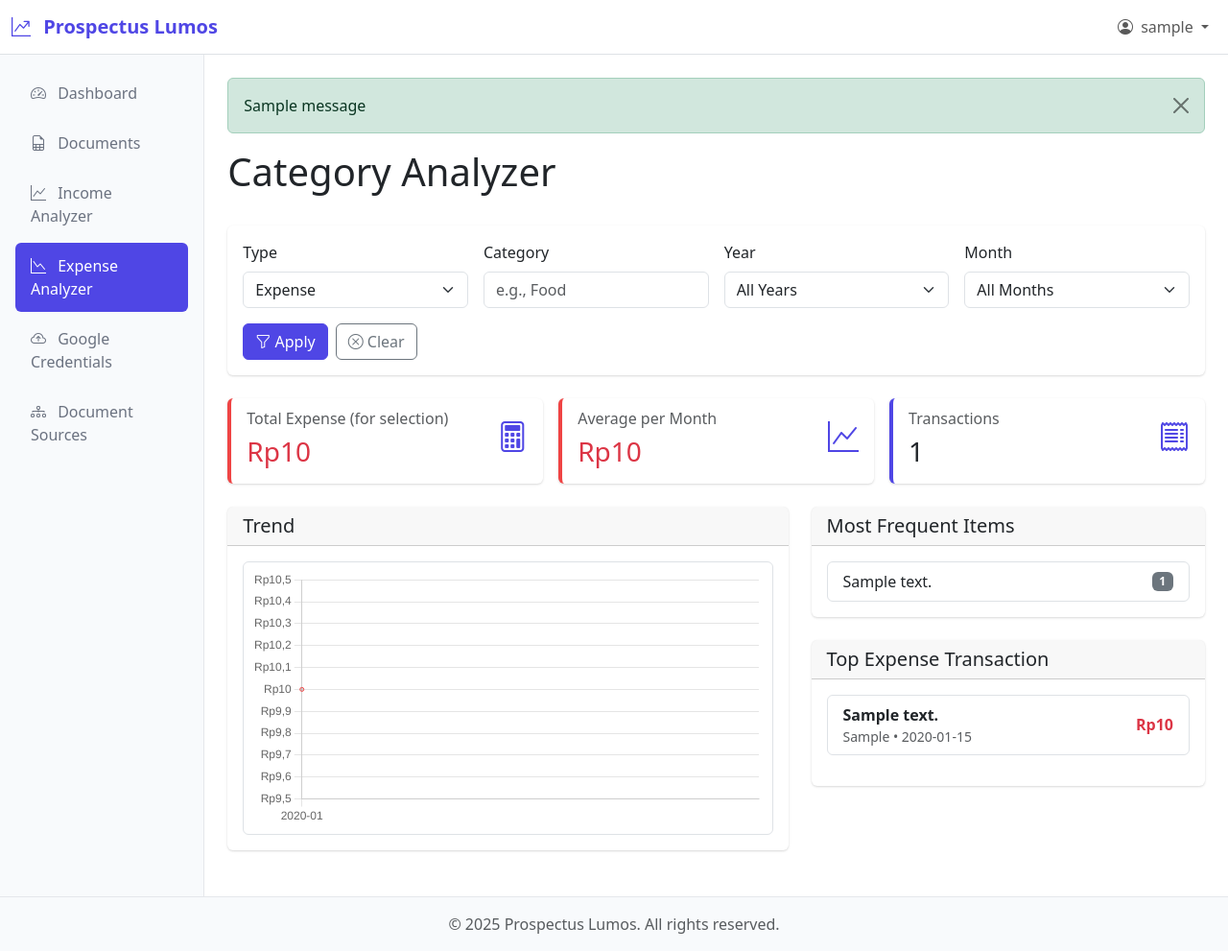
After one commit to chromium7/prospectus-lumos, a Django app: page /category-analyzer/ in a window 1280 px wide. The commit adds this page. Shown: the whole page at 96% size. Run offline with Django 4.2, Linux system fonts and the light colour scheme; a user stored in the database is signed in; tables that the repository leaves empty hold one stand-in row (values such as "Sample post"); one stand-in notice (Sample message) is shown.

Commit message:
Add category analyzer page (#75)
Co-authored-by: chromium7 <christofer@ui.co.id>

```diff
--- a/prospectus_lumos/website/expenses/urls.py
+++ b/prospectus_lumos/website/expenses/urls.py
@@ -10,6 +10,7 @@ urlpatterns = [
     path("documents/", views.document_list_view, name="document_list"),
     path("income-analyzer/", views.income_analyzer_view, name="income_analyzer"),
     path("expense-analyzer/", views.expense_analyzer_view, name="expense_analyzer"),
+    path("category-analyzer/", views.category_analyzer_view, name="category_analyzer"),
     # Actions
     path("sync-documents/", views.sync_documents_view, name="sync_documents"),
     path("download-csv/<int:document_id>/", views.download_csv_view, name="download_csv"),
--- a/prospectus_lumos/website/expenses/views.py
+++ b/prospectus_lumos/website/expenses/views.py
@@ -6,6 +6,7 @@ from django.http import HttpResponse
 from django.views.decorators.http import require_http_methods
 from django.core.paginator import Paginator
 from django.db.models import Q
+from collections import Counter
 
 from prospectus_lumos.apps.accounts.models import DocumentSource
 from prospectus_lumos.apps.documents.models import Document
@@ -278,3 +279,103 @@ def download_csv_view(request: TypedHttpRequest, document_id: int) -> HttpRespon
     except Exception as e:
         messages.error(request, f"Error downloading file: {str(e)}")
         return redirect("document_list")
+
+
+@login_required
+def category_analyzer_view(request: TypedHttpRequest) -> HttpResponse:
+    """Analyze a single category for income or expense with filters and insights"""
+    category_type = request.GET.get("type", "expense")  # 'expense' or 'income'
+    category_name = request.GET.get("category", "")
+    year_filter = request.GET.get("year", "")
+    month_filter = request.GET.get("month", "")
+
+    documents = Document.objects.filter(user=request.user)
+    if year_filter:
+        documents = documents.filter(year=int(year_filter))
+    if month_filter:
+        documents = documents.filter(month=int(month_filter))
+
+    # Prepare transactions for the selected category
+    transactions_qs = []
+    for doc in documents:
+        qs = doc.transactions.filter(transaction_type=category_type)
+        if category_name:
+            qs = qs.filter(category=category_name)
+        transactions_qs.extend(
+            list(qs.values("description", "amount", "category", "date", "document__month", "document__year"))
+        )
+
+    # Trend by month-year
+    trend: dict[str, float] = {}
+    for t in transactions_qs:
+        m = t["document__month"]
+        y = t["document__year"]
+        key = f"{y}-{m:02d}"
+        trend.setdefault(key, 0)
+        trend[key] += float(t["amount"])  # Decimal -> float for JS consumption
+
+    # Frequent items by description
+    desc_counts = Counter([t["description"] or "(No description)" for t in transactions_qs])
+    top_items = desc_counts.most_common(10)
+
+    # Top transaction by amount
+    top_tx = None
+    top_transactions = []
+    if transactions_qs:
+        top_tx = max(transactions_qs, key=lambda x: x["amount"])
+        top_transactions = sorted(transactions_qs, key=lambda x: x["amount"], reverse=True)[:5]
+
+    # Summary totals and averages
+    transactions_count = len(transactions_qs)
+    total_value = sum([t["amount"] for t in transactions_qs]) if transactions_qs else 0
+    # number of distinct months in trend for average
+    months_in_trend = len(trend.keys()) if trend else 0
+    average_value = (total_value / months_in_trend) if months_in_trend else 0
+
+    # Ordered trend arrays for chart (oldest -> newest)
+    trend_labels = []
+    trend_values = []
+    if trend:
+        ordered_keys = sorted(trend.keys())
+        trend_labels = ordered_keys
+        trend_values = [trend[k] for k in ordered_keys]
+
+    # Available facets
+    available_years = (
+        Document.objects.filter(user=request.user).values_list("year", flat=True).distinct().order_by("-year")
+    )
+    available_months = [
+        (1, "January"),
+        (2, "February"),
+        (3, "March"),
+        (4, "April"),
+        (5, "May"),
+        (6, "June"),
+        (7, "July"),
+        (8, "August"),
+        (9, "September"),
+        (10, "October"),
+        (11, "November"),
+        (12, "December"),
+    ]
+
+    context = {
+        "category_type": category_type,
+        "category_name": category_name,
+        "year_filter": year_filter,
+        "month_filter": month_filter,
+        "available_years": available_years,
+        "available_months": available_months,
+        "trend": trend,
+        "trend_labels": trend_labels,
+        "trend_values": trend_values,
+        "top_items": top_items,
+        "top_tx": top_tx,
+        "top_transactions": top_transactions,
+        "transactions_count": transactions_count,
+        "total_value": total_value,
+        "average_value": average_value,
+        "selected_tab": "expenses" if category_type == "expense" else "income",
+    }
+
+    return render(request, "expenses/category_analyzer.html", context)
--- a/templates/accounts/source_list.html
+++ b/templates/accounts/source_list.html
@@ -22,7 +22,7 @@
       <tr>
         <td>{{ source.name }}</td>
         <td>{{ source.get_source_type_display }}</td>
-        <td>{{ source.is_active|yesno:"Yes,No" }}</td>
+        <td>{% if source.is_active %}Yes{% else %}No{% endif %}</td>
         <td>{{ source.last_sync|default:"-" }}</td>
         <td class="text-end">
           <a class="btn btn-sm btn-primary" href="{% url 'source_update' source.pk %}">Edit</a>
--- /dev/null
+++ b/templates/expenses/category_analyzer.html
@@ -0,0 +1,200 @@
+{% extends 'base.html' %}
+{% load formatting %}
+
+{% block title %}Category Analyzer - Prospectus Lumos{% endblock %}
+
+{% block content %}
+<div class="d-flex justify-content-between align-items-center mb-4">
+  <h1>Category Analyzer</h1>
+</div>
+
+<div class="card mb-4">
+  <div class="card-body">
+    <form method="get" class="row g-3">
+      <div class="col-md-3">
+        <label class="form-label">Type</label>
+        <select name="type" class="form-select">
+          <option value="expense" {% if category_type == 'expense' %}selected{% endif %}>Expense</option>
+          <option value="income" {% if category_type == 'income' %}selected{% endif %}>Income</option>
+        </select>
+      </div>
+      <div class="col-md-3">
+        <label class="form-label">Category</label>
+        <input type="text" name="category" value="{{ category_name }}" class="form-control" placeholder="e.g., Food"/>
+      </div>
+      <div class="col-md-3">
+        <label class="form-label">Year</label>
+        <select name="year" class="form-select">
+          <option value="">All Years</option>
+          {% for year in available_years %}
+            <option value="{{ year }}" {% if year_filter == year|stringformat:'s' %}selected{% endif %}>{{ year }}</option>
+          {% endfor %}
+        </select>
+      </div>
+      <div class="col-md-3">
+        <label class="form-label">Month</label>
+        <select name="month" class="form-select">
+          <option value="">All Months</option>
+          {% for m, name in available_months %}
+          <option value="{{ m }}" {% if month_filter == m|stringformat:'s' %}selected{% endif %}>{{ name }}</option>
+          {% endfor %}
+        </select>
+      </div>
+      <div class="col-12 d-flex align-items-end">
+        <button class="btn btn-primary me-2" type="submit"><i class="bi bi-funnel"></i> Apply</button>
+        <a class="btn btn-outline-secondary" href="{% url 'category_analyzer' %}"><i class="bi bi-x-circle"></i> Clear</a>
+      </div>
+    </form>
+  </div>
+  {% if category_name %}
+    <div class="card-footer text-muted">Showing results for "{{ category_name }}" ({{ category_type|title }})</div>
+  {% endif %}
+</div>
+
+<div class="row">
+  <!-- Summary Statistics -->
+  <div class="col-12 mb-4">
+    <div class="row g-3">
+      <div class="col-md-4">
+        <div class="card stat-card {% if category_type == 'expense' %}expense{% else %}income{% endif %}">
+          <div class="card-body">
+            <div class="d-flex justify-content-between">
+              <div>
+                <h6 class="card-subtitle mb-2 text-muted">Total {{ category_type|title }} (for selection)</h6>
+                <h3 class="mb-0 {% if category_type == 'expense' %}text-danger{% else %}text-success{% endif %}">{{ total_value|idr }}</h3>
+              </div>
+              <div class="text-primary">
+                <i class="bi bi-calculator" style="font-size: 2rem;"></i>
+              </div>
+            </div>
+          </div>
+        </div>
+      </div>
+      <div class="col-md-4">
+        <div class="card stat-card {% if category_type == 'expense' %}expense{% else %}income{% endif %}">
+          <div class="card-body">
+            <div class="d-flex justify-content-between">
+              <div>
+                <h6 class="card-subtitle mb-2 text-muted">Average per Month</h6>
+                <h3 class="mb-0 {% if category_type == 'expense' %}text-danger{% else %}text-success{% endif %}">{{ average_value|idr }}</h3>
+              </div>
+              <div class="text-primary">
+                <i class="bi bi-graph-up" style="font-size: 2rem;"></i>
+              </div>
+            </div>
+          </div>
+        </div>
+      </div>
+      <div class="col-md-4">
+        <div class="card stat-card">
+          <div class="card-body">
+            <div class="d-flex justify-content-between">
+              <div>
+                <h6 class="card-subtitle mb-2 text-muted">Transactions</h6>
+                <h3 class="mb-0">{{ transactions_count }}</h3>
+              </div>
+              <div class="text-primary">
+                <i class="bi bi-receipt" style="font-size: 2rem;"></i>
+              </div>
+            </div>
+          </div>
+        </div>
+      </div>
+    </div>
+  </div>
+  <div class="col-lg-7 mb-4">
+    <div class="card">
+      <div class="card-header d-flex justify-content-between align-items-center">
+        <h5 class="mb-0">Trend</h5>
+      </div>
+      <div class="card-body">
+        {% if trend %}
+        <div class="p-2 border rounded" style="max-width: 900px; margin: 0 auto;">
+          <canvas id="trendChart"></canvas>
+        </div>
+        {% else %}
+        <div class="text-center text-muted">No data</div>
+        {% endif %}
+      </div>
+    </div>
+  </div>
+
+  <div class="col-lg-5 mb-4">
+    <div class="card mb-4">
+      <div class="card-header"><h5 class="mb-0">Most Frequent Items</h5></div>
+      <div class="card-body">
+        {% if top_items %}
+        <ul class="list-group">
+          {% for name, cnt in top_items %}
+          <li class="list-group-item d-flex justify-content-between align-items-center">
+            <span>{{ name }}</span>
+            <span class="badge bg-secondary">{{ cnt }}</span>
+          </li>
+          {% endfor %}
+        </ul>
+        {% else %}
+        <div class="text-muted">No items</div>
+        {% endif %}
+      </div>
+    </div>
+
+    <div class="card">
+      <div class="card-header"><h5 class="mb-0">Top {% if category_type == 'expense' %}Expense{% else %}Earning{% endif %} Transaction</h5></div>
+      <div class="card-body">
+        {% if top_transactions %}
+        <div class="list-group mb-3">
+          {% for tx in top_transactions %}
+          <div class="list-group-item d-flex justify-content-between align-items-center">
+            <div>
+              <div class="fw-bold">{{ tx.description }}</div>
+              <div class="text-muted small">{{ tx.category|default:'Uncategorized' }} • {{ tx.date }}</div>
+            </div>
+            <div class="{% if category_type == 'expense' %}text-danger{% else %}text-success{% endif %} fw-bold">{{ tx.amount|idr }}</div>
+          </div>
+          {% endfor %}
+        </div>
+        {% elif top_tx %}
+        <div class="d-flex justify-content-between">
+          <div>
+            <div class="fw-bold">{{ top_tx.description }}</div>
+            <div class="text-muted small">{{ top_tx.category|default:'Uncategorized' }} • {{ top_tx.date }}</div>
+          </div>
+          <div class="{% if category_type == 'expense' %}text-danger{% else %}text-success{% endif %} fw-bold">{{ top_tx.amount|idr }}</div>
+        </div>
+        {% else %}
+        <div class="text-muted">No transactions</div>
+        {% endif %}
+      </div>
+    </div>
+  </div>
+</div>
+
+{% endblock %}
+
+{% block extra_js %}
+{{ block.super }}
+<script src="https://cdn.jsdelivr.net/npm/chart.js@4.4.1/dist/chart.umd.min.js"></script>
+{% if trend %}
+<script>
+  (function(){
+    var ctx = document.getElementById('trendChart');
+    if (!ctx) return;
+    var labels = [
+      {% for key in trend_labels %}
+        "{{ key }}"{% if not forloop.last %},{% endif %}
+      {% endfor %}
+    ];
+    var values = [
+      {% for val in trend_values %}
+        {{ val }}{% if not forloop.last %},{% endif %}
+      {% endfor %}
+    ];
+    new Chart(ctx, {
+      type: 'line',
+      data: { labels: labels, datasets: [{ label: '{{ category_type|title }}', data: values, borderColor: '{% if category_type == "expense" %}#ef4444{% else %}#10b981{% endif %}', tension: 0.25, fill: false, pointRadius: 2 }]},
+      options: { responsive: true, plugins: { legend: { display: false } }, scales: { y: { ticks: { callback: (v)=> 'Rp' + new Intl.NumberFormat('id-ID').format(v) } } } }
+    });
+  })();
+</script>
+{% endif %}
+{% endblock %}
--- a/templates/expenses/expense_analyzer.html
+++ b/templates/expenses/expense_analyzer.html
@@ -109,7 +109,7 @@
                     <div id="expense-category-list">
                         {% for category, data in analysis.expenses_by_category.items %}
                             {% if forloop.counter <= 5 %}
-                            <div class="d-flex justify-content-between align-items-center mb-3 p-3 border rounded">
+                            <div class="d-flex justify-content-between align-items-center mb-3 p-3 border rounded position-relative">
                                 <div>
                                     <h6 class="mb-1">{{ category }}</h6>
                                     <small class="text-muted">{{ data.count }} transactions • Avg: {{ data.average|idr }}</small>
@@ -117,6 +117,7 @@
                                 <div class="text-end">
                                     <h5 class="text-danger mb-0">{{ data.total|idr }}</h5>
                                 </div>
+                                <a class="stretched-link" href="{% url 'category_analyzer' %}?type=expense&category={{ category|urlencode }}{% if year_filter %}&year={{ year_filter }}{% endif %}{% if month_filter %}&month={{ month_filter }}{% endif %}"></a>
                             </div>
                             {% endif %}
                         {% endfor %}
@@ -124,7 +125,7 @@
                         <div id="expense-category-collapse" class="collapse">
                             {% for category, data in analysis.expenses_by_category.items %}
                                 {% if forloop.counter > 5 %}
-                                <div class="d-flex justify-content-between align-items-center mb-3 p-3 border rounded">
+                                <div class="d-flex justify-content-between align-items-center mb-3 p-3 border rounded position-relative">
                                     <div>
                                         <h6 class="mb-1">{{ category }}</h6>
                                         <small class="text-muted">{{ data.count }} transactions • Avg: {{ data.average|idr }}</small>
@@ -132,6 +133,7 @@
                                     <div class="text-end">
                                         <h5 class="text-danger mb-0">{{ data.total|idr }}</h5>
                                     </div>
+                                    <a class="stretched-link" href="{% url 'category_analyzer' %}?type=expense&category={{ category|urlencode }}{% if year_filter %}&year={{ year_filter }}{% endif %}{% if month_filter %}&month={{ month_filter }}{% endif %}"></a>
                                 </div>
                                 {% endif %}
                             {% endfor %}
--- a/templates/expenses/income_analyzer.html
+++ b/templates/expenses/income_analyzer.html
@@ -109,7 +109,7 @@
                     <div id="income-category-list">
                         {% for category, data in analysis.income_by_category.items %}
                             {% if forloop.counter <= 5 %}
-                            <div class="d-flex justify-content-between align-items-center mb-3 p-3 border rounded">
+                            <div class="d-flex justify-content-between align-items-center mb-3 p-3 border rounded position-relative">
                                 <div>
                                     <h6 class="mb-1">{{ category }}</h6>
                                     <small class="text-muted">{{ data.count }} transactions • Avg: {{ data.average|idr }}</small>
@@ -117,6 +117,7 @@
                                 <div class="text-end">
                                     <h5 class="text-success mb-0">{{ data.total|idr }}</h5>
                                 </div>
+                                <a class="stretched-link" href="{% url 'category_analyzer' %}?type=income&category={{ category|urlencode }}{% if year_filter %}&year={{ year_filter }}{% endif %}{% if month_filter %}&month={{ month_filter }}{% endif %}"></a>
                             </div>
                             {% endif %}
                         {% endfor %}
@@ -124,7 +125,7 @@
                         <div id="income-category-collapse" class="collapse">
                             {% for category, data in analysis.income_by_category.items %}
                                 {% if forloop.counter > 5 %}
-                                <div class="d-flex justify-content-between align-items-center mb-3 p-3 border rounded">
+                                <div class="d-flex justify-content-between align-items-center mb-3 p-3 border rounded position-relative">
                                     <div>
                                         <h6 class="mb-1">{{ category }}</h6>
                                         <small class="text-muted">{{ data.count }} transactions • Avg: {{ data.average|idr }}</small>
@@ -132,6 +133,7 @@
                                     <div class="text-end">
                                         <h5 class="text-success mb-0">{{ data.total|idr }}</h5>
                                     </div>
+                                    <a class="stretched-link" href="{% url 'category_analyzer' %}?type=income&category={{ category|urlencode }}{% if year_filter %}&year={{ year_filter }}{% endif %}{% if month_filter %}&month={{ month_filter }}{% endif %}"></a>
                                 </div>
                                 {% endif %}
                             {% endfor %}
```
